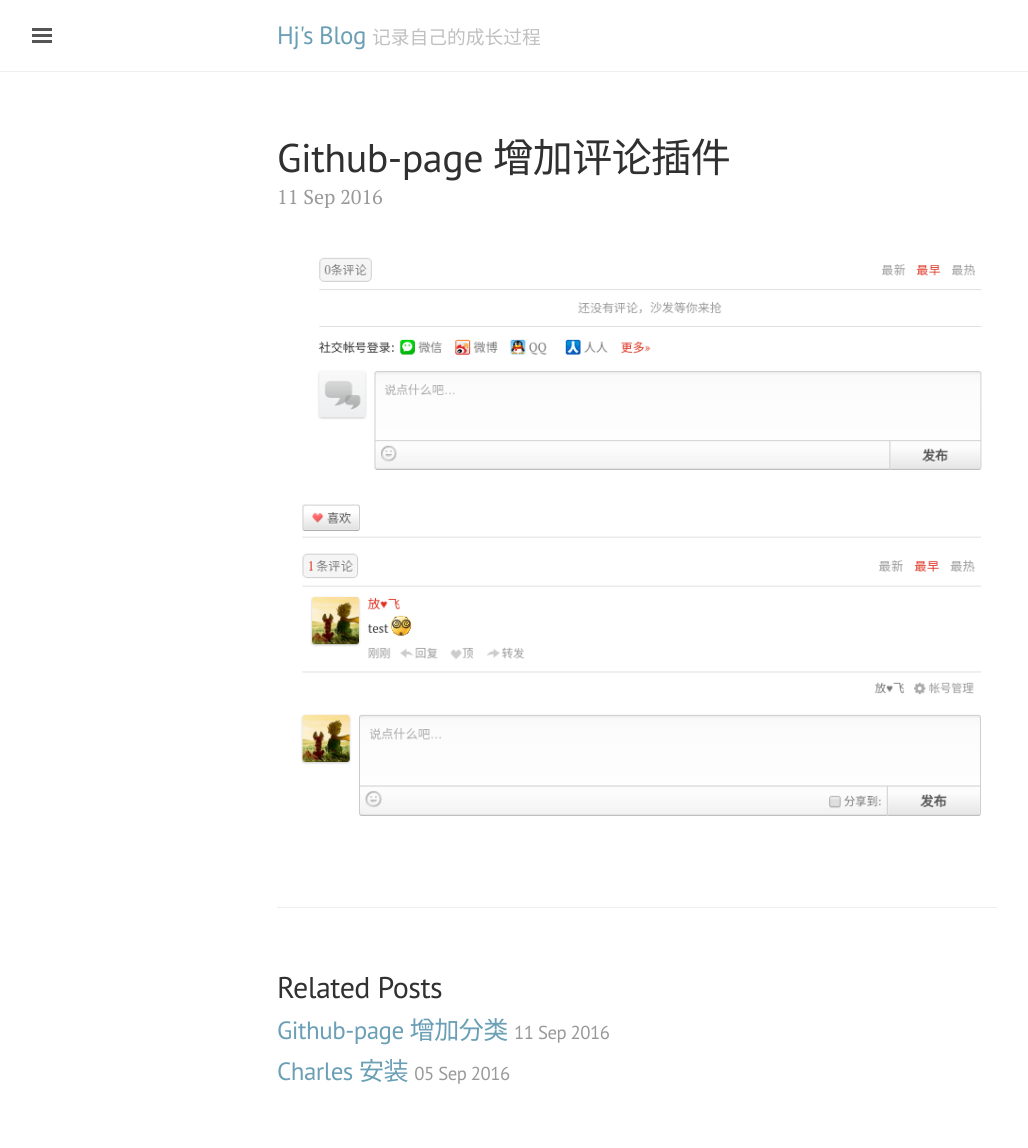
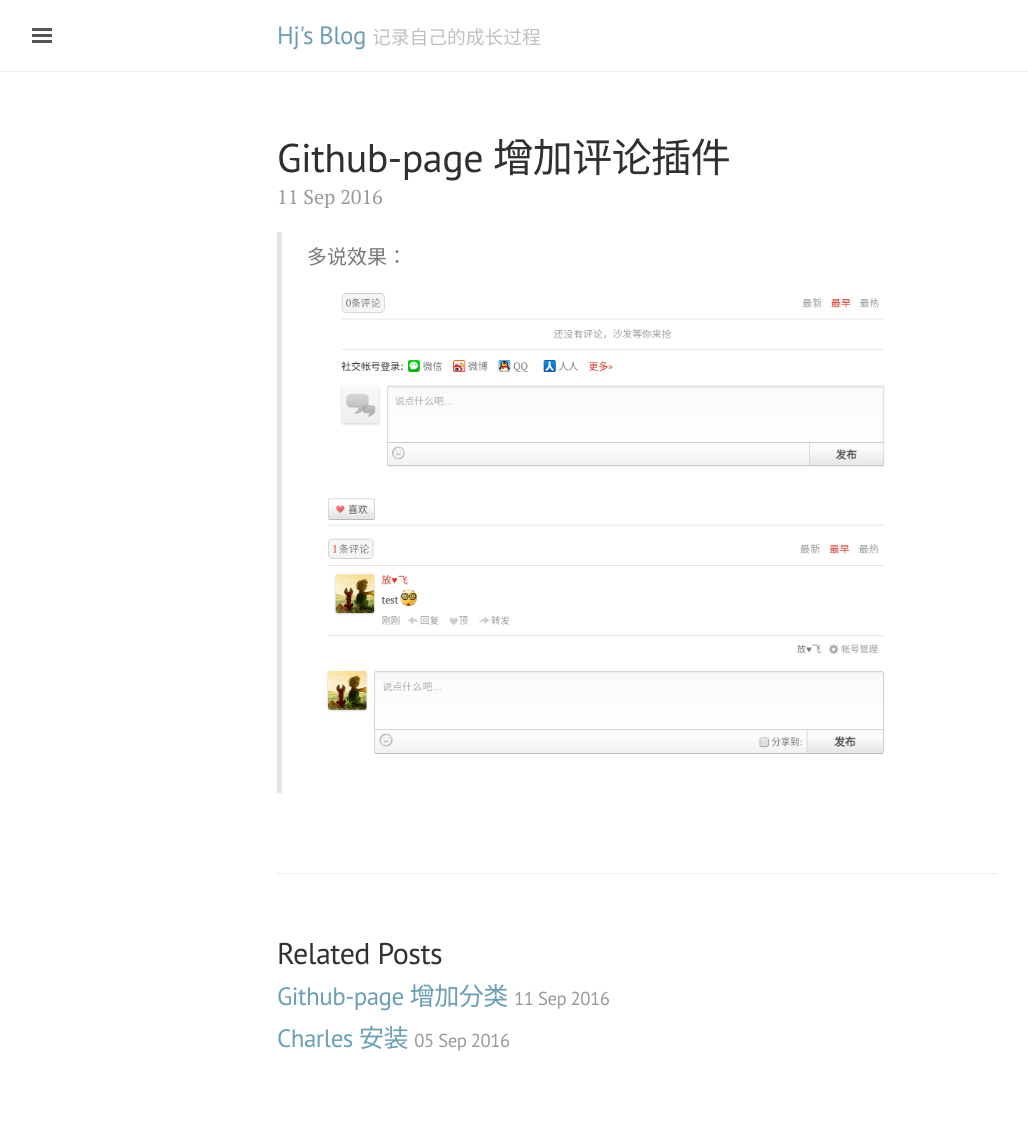
Before and after one commit to hxjiejie/jekyll_demo, a Jekyll site: the page built from _posts/2016-09-11-comment.md, in a window 1280 px wide. Shown: the whole page, without its empty margins (3-1031 px from the left). Built offline with Jekyll 4.4.1, drawn with Linux system fonts in a browser that asks for light colours; comment, search, counter and statistics services are not loaded; after the commit the page ends 1114 px from its top, so only the background shows below that.

Commit message:
Update 2016-09-11-comment.md

```diff
--- a/_posts/2016-09-11-comment.md
+++ b/_posts/2016-09-11-comment.md
@@ -4,5 +4,6 @@ title: Github-page 增加评论插件
 category: github-page
 ---
 
-![2016-09-11-comment_1.png](/2016-09-11-comment_1.png)
-![2016-09-11 comment_2.png](/2016-09-11 comment_2.png)
+>多说效果：
+>![2016-09-11-comment_1.png](/2016-09-11-comment_1.png)
+>![2016-09-11 comment_2.png](/2016-09-11 comment_2.png)
```
